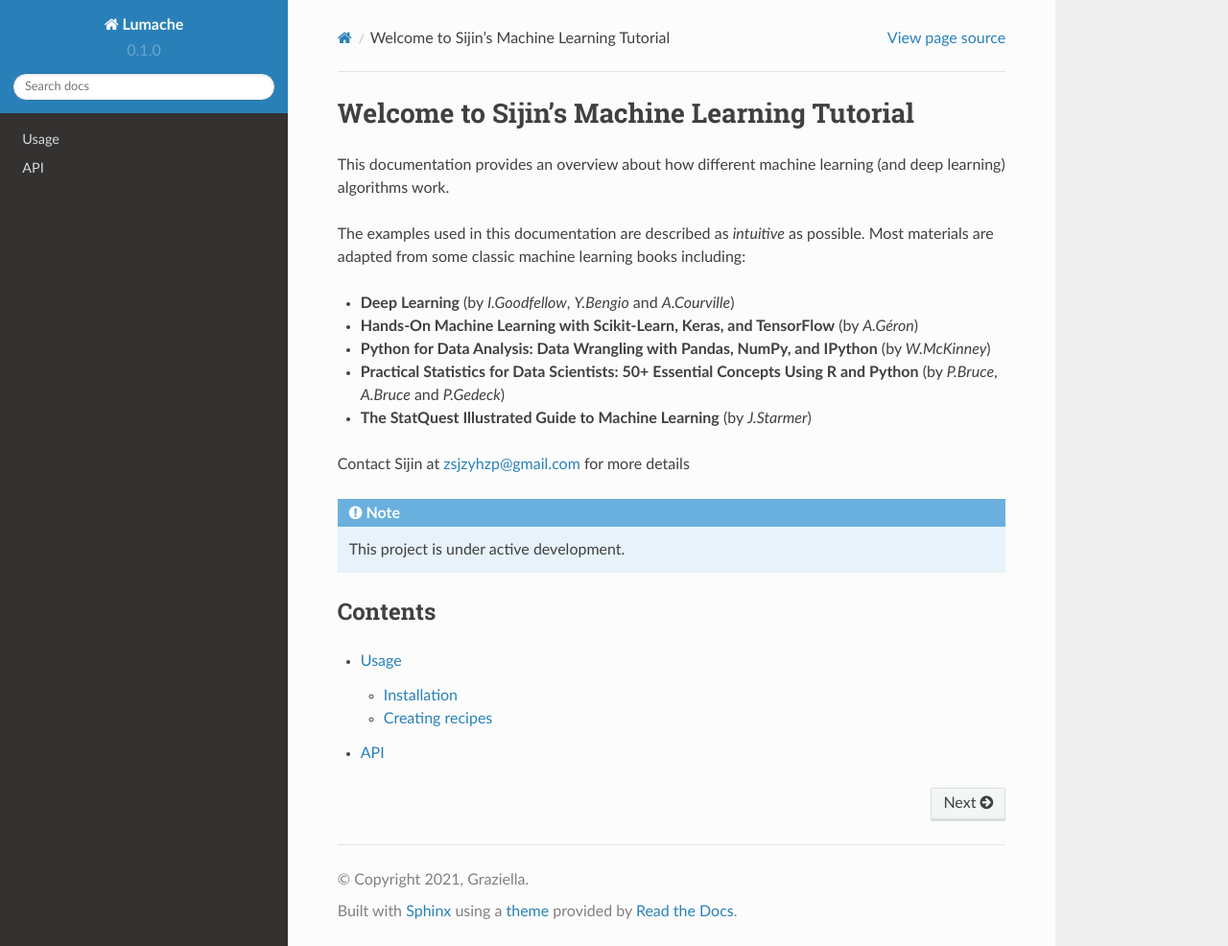
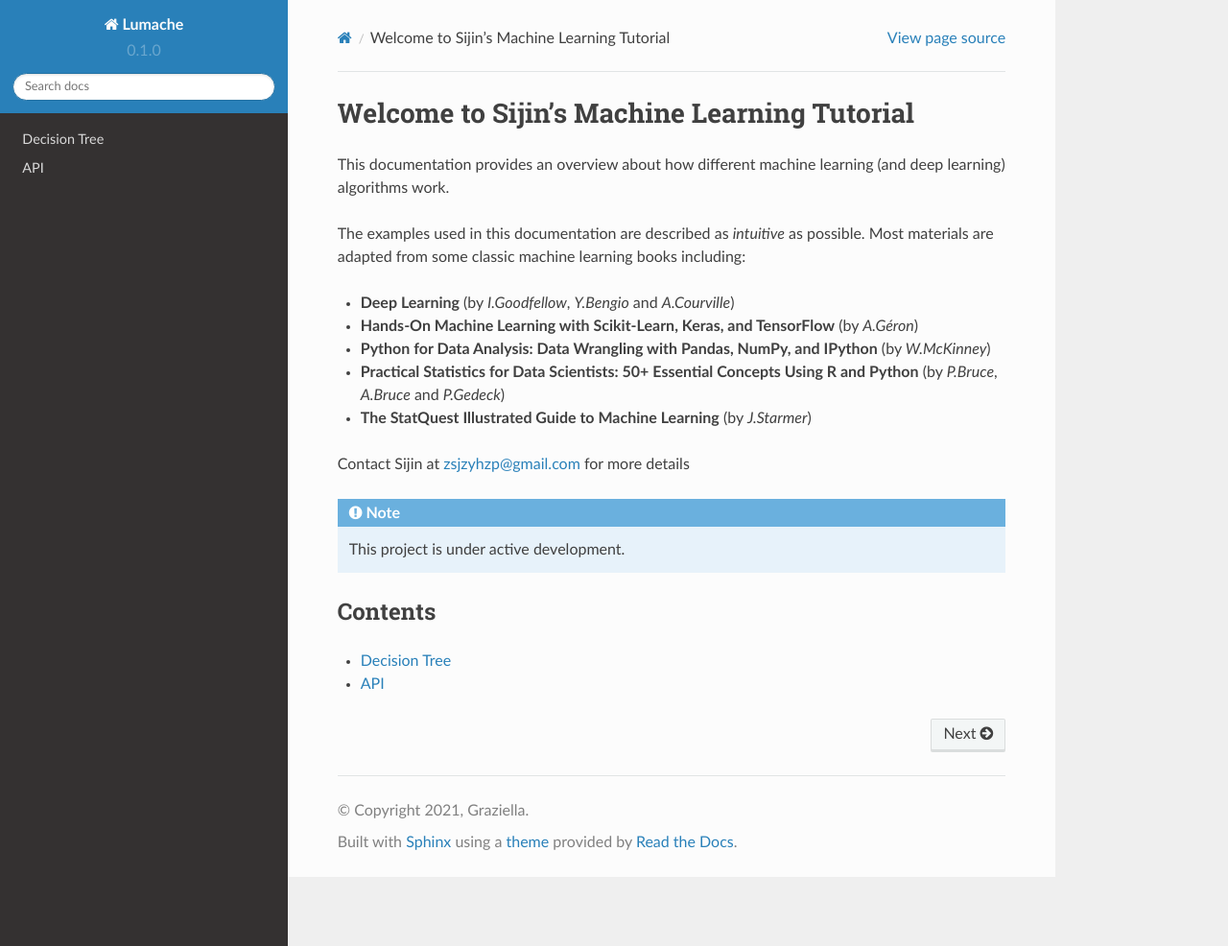
Before and after one commit to jzanetti/Sijin_ML, a Sphinx documentation site: the page built from docs/source/index.rst, in a window 1280 px wide and 986 px high. Shown: the whole window at 96% size. Built offline with Sphinx 7.4.7 and the Read the Docs theme 2.0.0, drawn with Linux system fonts in a browser that asks for light colours.

Commit message:
Update index.rst

```diff
--- a/docs/source/index.rst
+++ b/docs/source/index.rst
@@ -22,5 +22,5 @@ Contents
 
 .. toctree::
 
-   usage
+   decision_tree
    api
```
